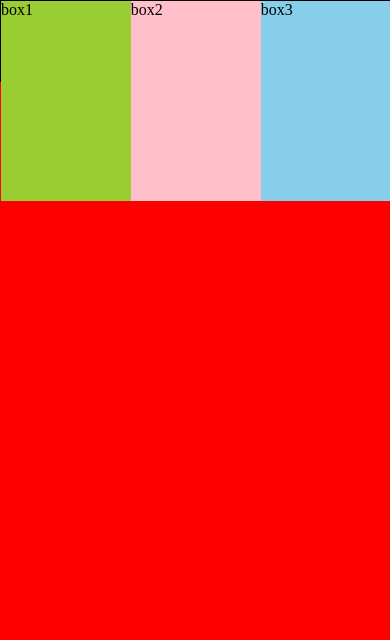
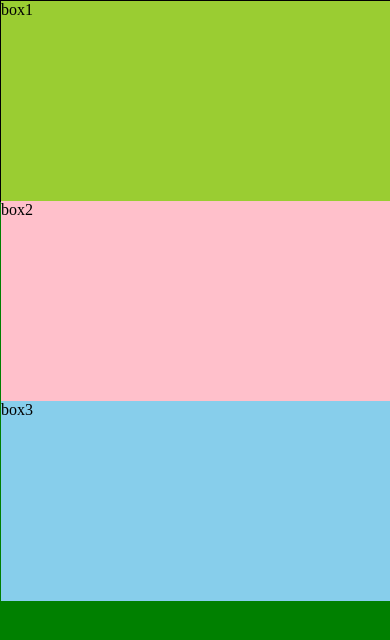
Before and after one commit to hyebinyu1110/responsive-web, a plain HTML site: page index.html in a window 390 px wide. Drawn offline with Linux system fonts and the light colour scheme.

Commit message:
commit with rev

```diff
--- a/index.html
+++ b/index.html
@@ -15,9 +15,8 @@
 
         .box {
             margin: 0 auto;
-
             width: 1200px;
-            height: 80px;
+            height: 200px;
             border: 1px solid #000;
             background-color: violet;
         }
@@ -53,13 +52,15 @@
             body {
                 background-color: red;
             }
+
             .box {
-            margin: 0 auto;
+                margin: 0 0;
                 width: 100%;
-            height: 80px;
+                height: 200px;
                 border: 1px solid #000;
                 background-color: violet;
             }
+
             .box0 {
                 float: left;
                 width: 33.3%;
@@ -68,23 +69,39 @@
 
         }
 
+        @media screen and (max-width: 960px) {
+            body {
+                background-color: blue;
+            }
 
-        @media screen and (max-width: 800px) {
-            .box {
-                height: 80px;
-                border: 1px solid #000;
-                background-color: green;
+            .box1 {
+                display: none;
+            }
+
+            .box0 {
+                float: left;
+                width: 50%;
+                height: 200px;
+            }
 
         }
+
+
+        @media screen and (max-width: 480px) {
+            body {
+                background-color: green;
             }
 
-        @media screen and (max-width: 480px) {
-            .box {
-                height: 80px;
-                border: 1px solid #000;
-                background-color: blue;
+            .box1 {
+                display: block;
+            }
 
+            .box0 {
+                float: none;
+                width: 100%;
+                height: 200px;
             }
+
         }
     </style>
 </head>
```
Lines whose indentation alone changed are shown as unchanged.
